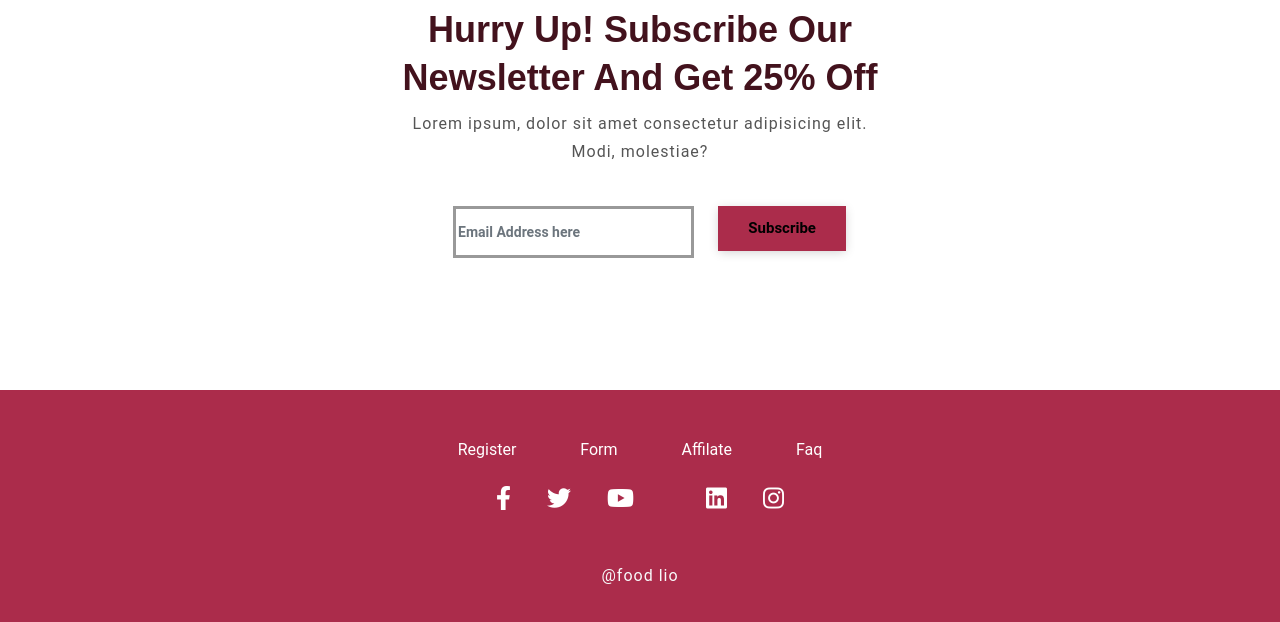
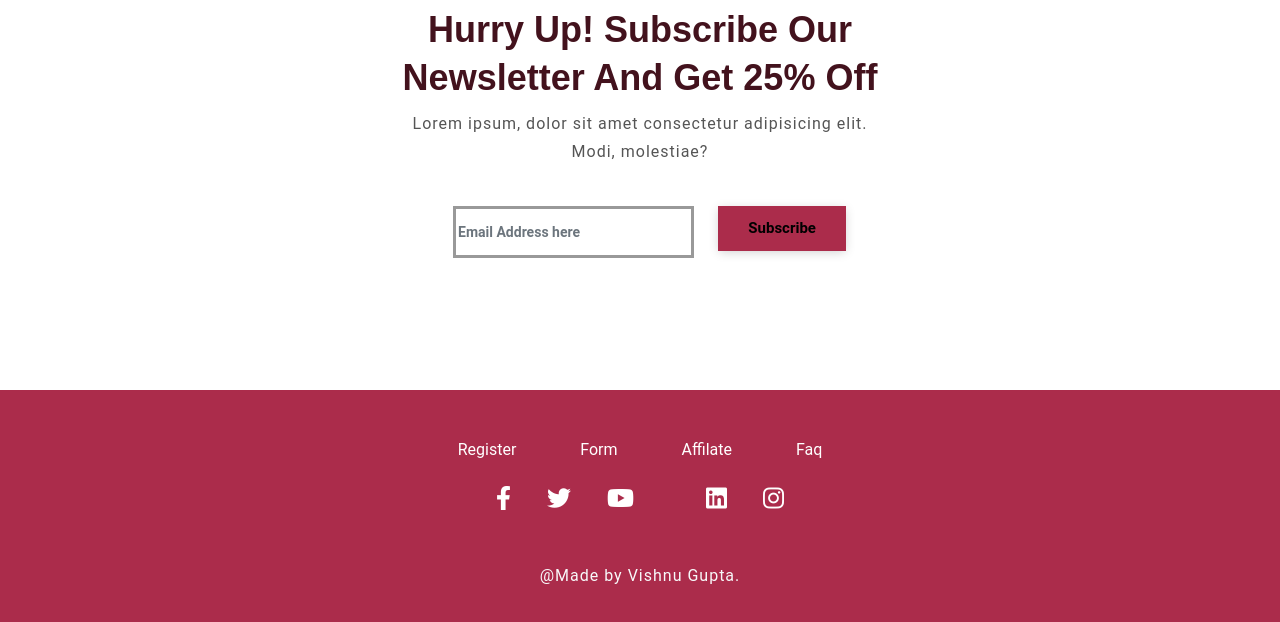
Before and after one commit to Vishnu-gupt/Foodies, a plain HTML site: page index.html in a window 1280 px wide. Shown: the part 4923-5545 px from the top of the page. Drawn offline with nearby package versions, Linux system fonts and the light colour scheme; some icons are missing.

Commit message:
Update index.html

```diff
--- a/index.html
+++ b/index.html
@@ -362,7 +362,7 @@
                     <div class="col-sm-12">
                         <div class="footer-copy">
                             <div class="copy-right text-center pt-5">
-                                <p class="text-light">@food lio</p>
+                                <p class="text-light">@Made by Vishnu Gupta.</p>
                             </div>
                         </div>
                     </div>
```
